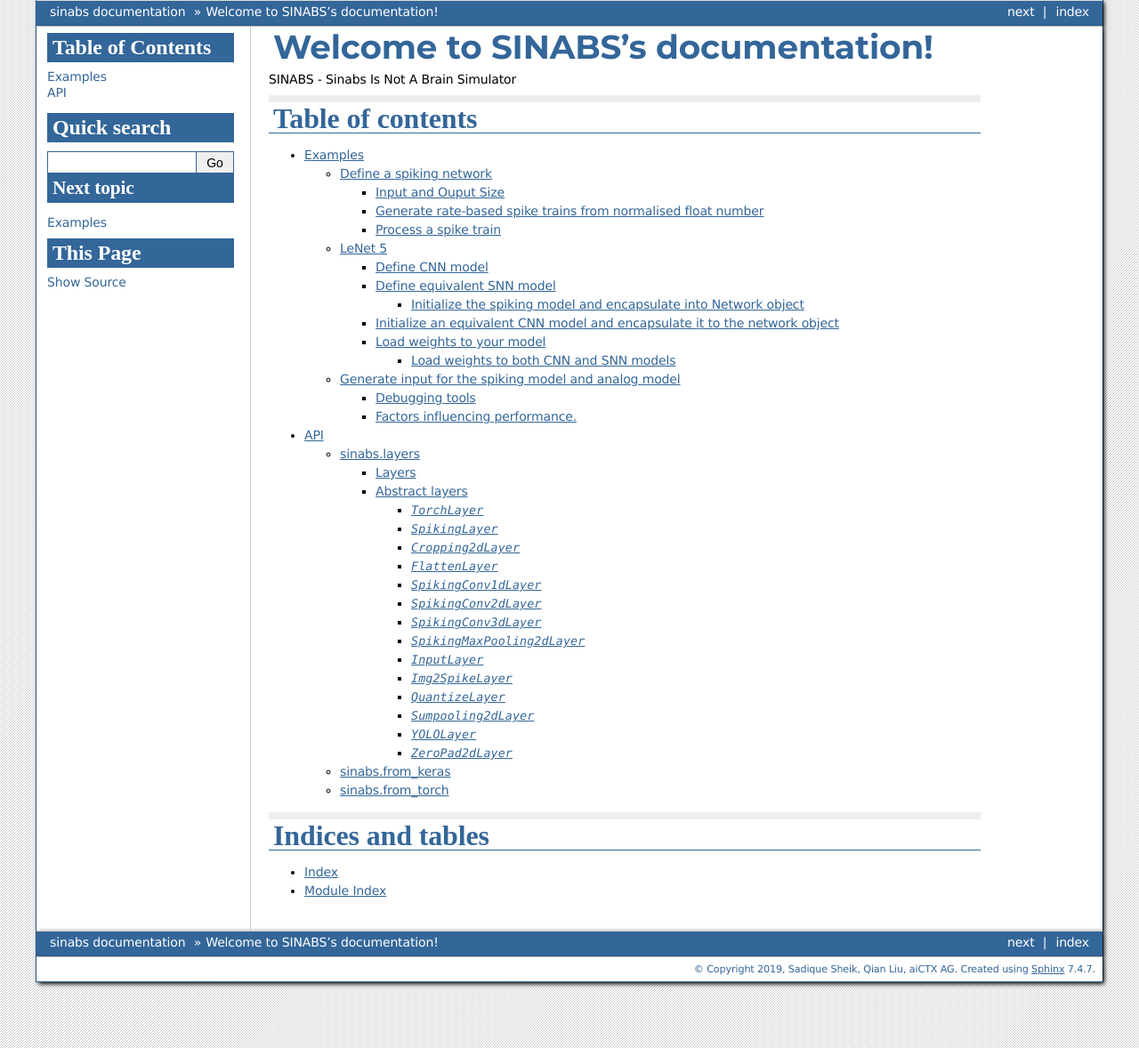
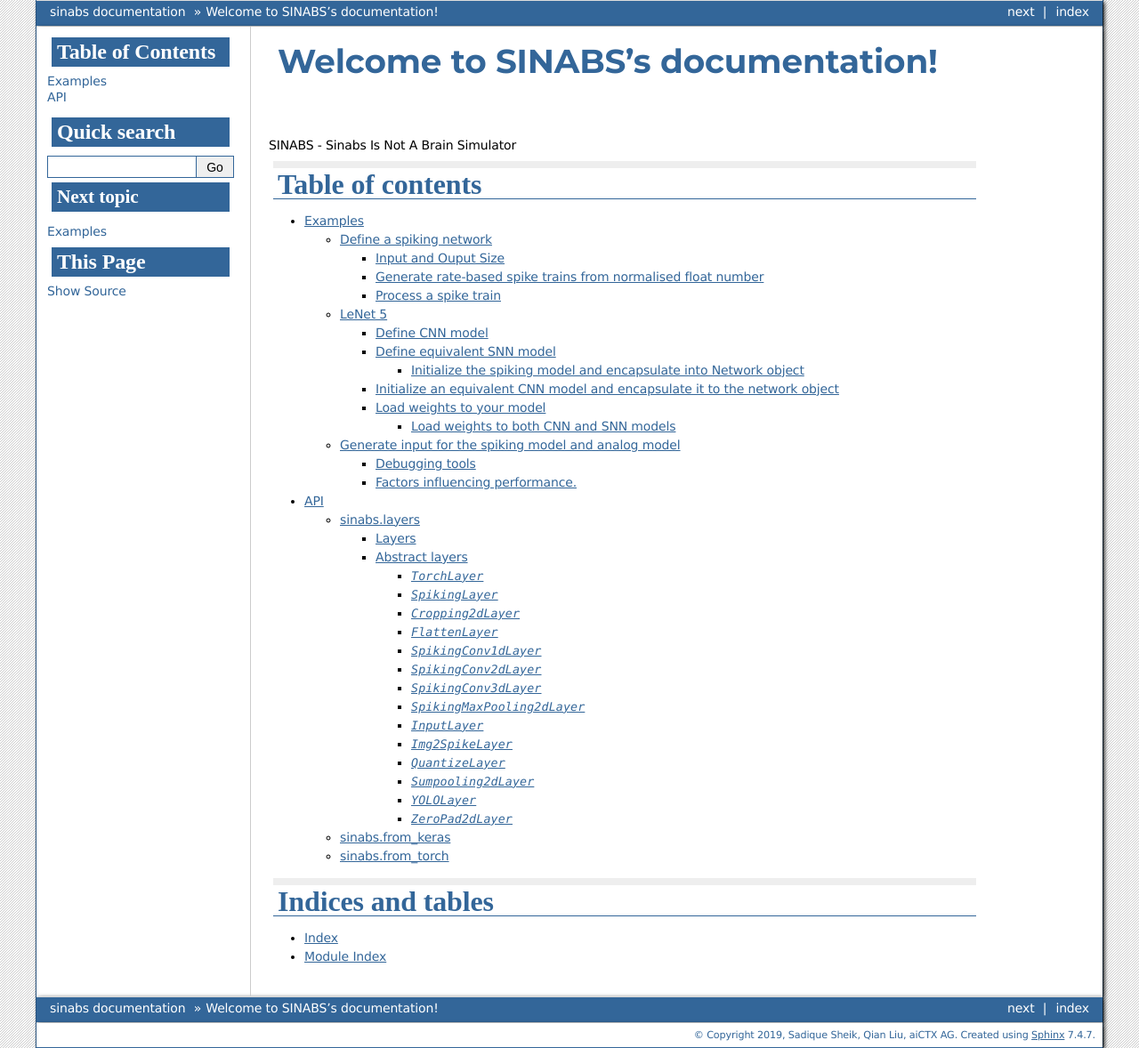
Before and after one commit to synsense/sinabs, a Sphinx documentation site: the page built from docs/source/index.rst, in a window 1280 px wide. Shown: the whole page at 89% size. Built offline with Sphinx 7.4.7, drawn with Linux system fonts in a browser that asks for light colours; some web fonts are replaced; pages that are not in the unit, such as notebooks, are missing from menus.

Commit message:
line-height fixed in h1

```diff
--- a/docs/source/aictx-theme/static/aictx.css
+++ b/docs/source/aictx-theme/static/aictx.css
@@ -18,13 +18,14 @@
 }
 
 h1, h2, h3, h4, h5 {
-    margin: 0px !important;
+    margin: 5px !important;
     padding: 5px !important;
 }
 
 h1 {
     font-family: 'Montserrat', sans-serif;
     font-size: 28pt !important;
+    line-height: 120%;
 }
 
 h2 {
```
Also changed, not shown: docs/source/notebooks/iaf_neuron_model.ipynb.
